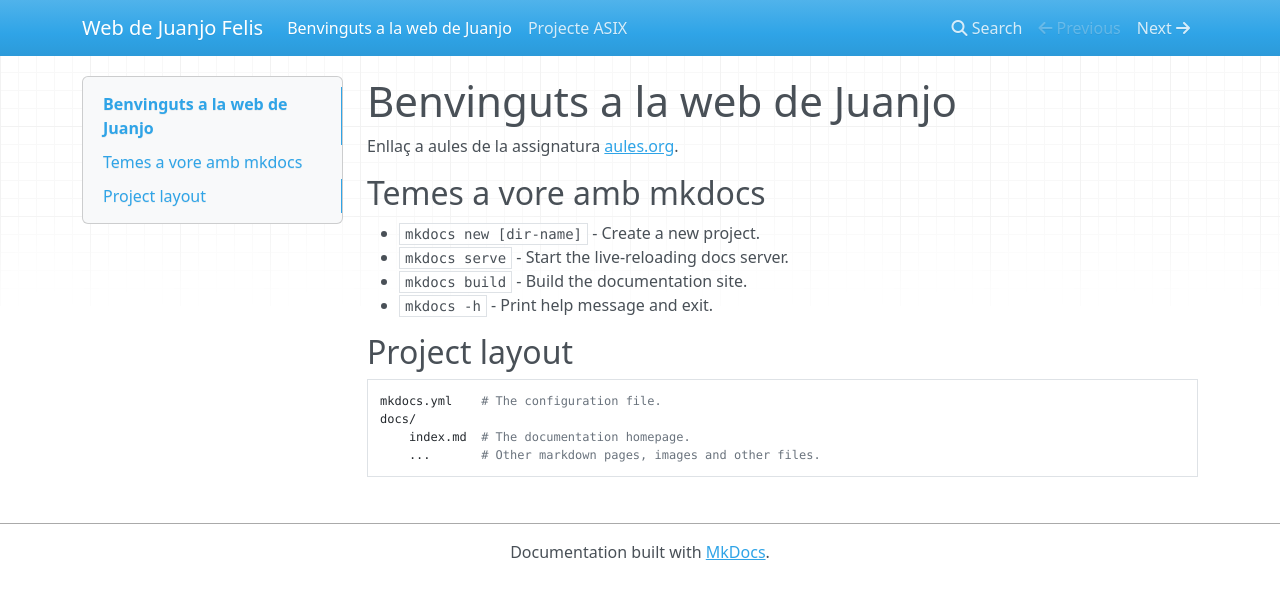
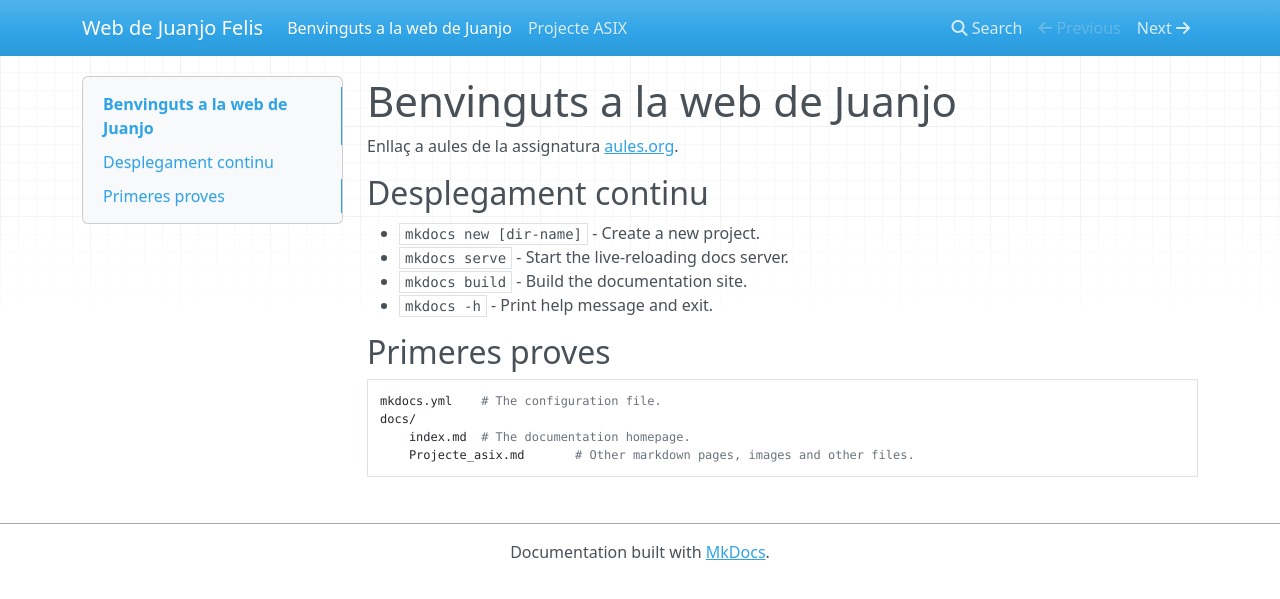
Before and after one commit to jfelis/mkdocsproves, an MkDocs documentation site: the page built from docs/index.md, in a window 1280 px wide. Shown: the top 599 px of the page. Built offline with MkDocs 1.6.1, drawn with Linux system fonts in a browser that asks for light colours; nearby versions of some CDN libraries.

Commit message:
Modifique el fitxer principal

```diff
--- a/docs/index.md
+++ b/docs/index.md
@@ -2,16 +2,16 @@
 
 Enllaç a aules de la assignatura [aules.org](https://aules.edu.gva.es).
 
-## Temes a vore amb mkdocs
+##  Desplegament continu
 
 * `mkdocs new [dir-name]` - Create a new project.
 * `mkdocs serve` - Start the live-reloading docs server.
 * `mkdocs build` - Build the documentation site.
 * `mkdocs -h` - Print help message and exit.
 
-## Project layout
+## Primeres proves
 
     mkdocs.yml    # The configuration file.
     docs/
         index.md  # The documentation homepage.
-        ...       # Other markdown pages, images and other files.
+        Projecte_asix.md       # Other markdown pages, images and other files.
```
